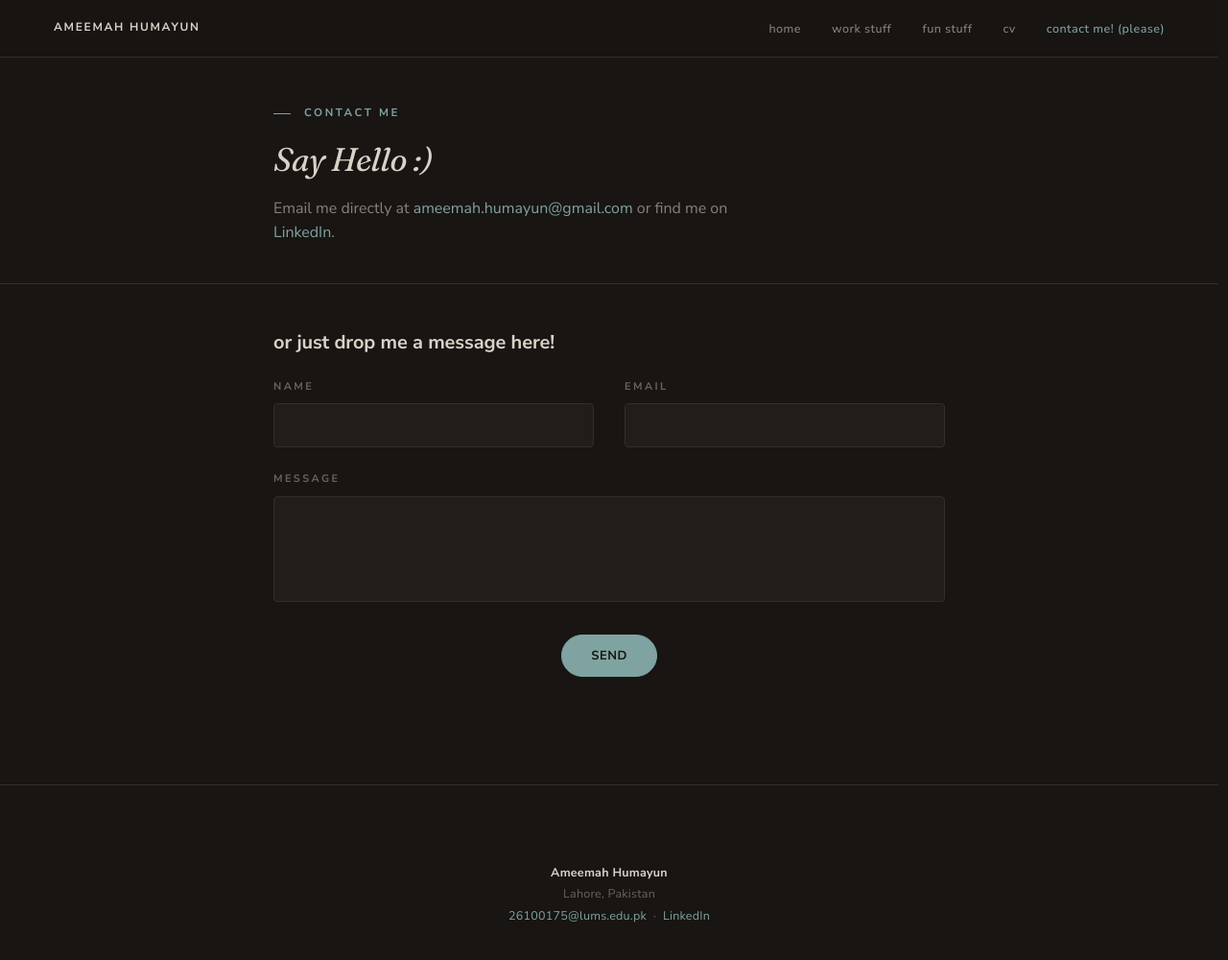
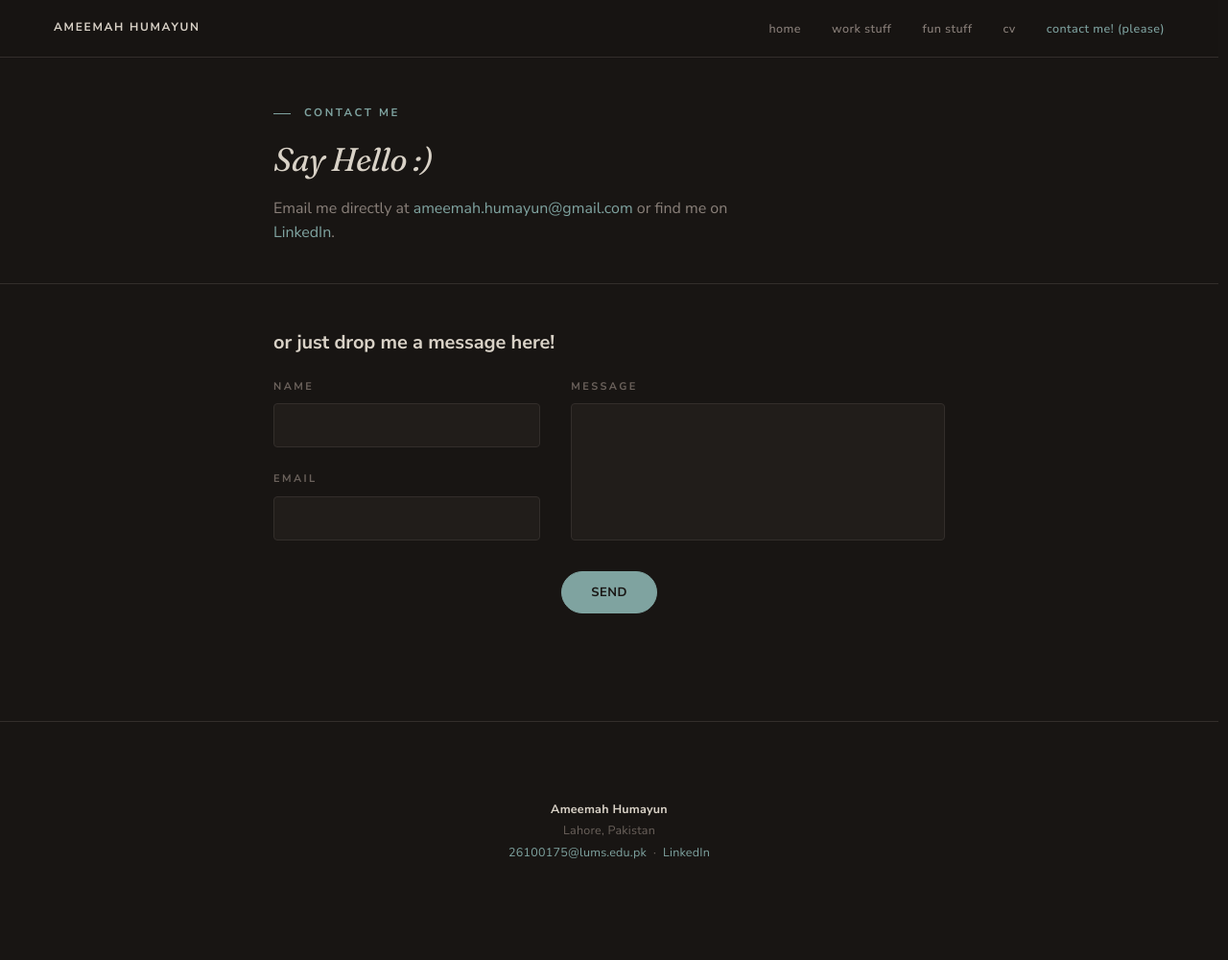
Before and after one commit to ameemahumayun/ameemahumayun.github.io, a Jekyll site: the page built from contact/index.html, in a window 1280 px wide and 1013 px high. Shown: the top 1000 px of the window at 96% size. Built offline with Jekyll 4.4.1, drawn with Linux system fonts in a browser that asks for light colours.

Commit message:
Rearrange contact form: Name/Email stacked left, tall Message right
Matches the layout the user sketched: a narrower left column with
Name above Email, a taller Message field beside them filling the same
height (CSS grid items stretch to row height by default, so the
textarea just flex: 1s into that), and a full-width centered Send
below. Falls back to a single stacked column on mobile.

```diff
--- a/assets/css/components.css
+++ b/assets/css/components.css
@@ -917,12 +917,21 @@ details[open] > .subaccordion__head .subaccordion__chev { transform: rotate(-135
    narrow container (no arbitrary max-width) like everything else on
    the page — a smaller cap left dead space and read as off-center. */
 .contact-form { margin-top: var(--space-3); }
-.contact-form__row {
-  display: flex;
+/* Name + Email stacked in a narrower left column; Message fills a taller
+   right column beside them (grid items stretch to the row height by
+   default, so the textarea can fill: 1 down to match). Send spans full
+   width below, centered. */
+.contact-form__grid {
+  display: grid;
+  grid-template-columns: 1fr 1.4fr;
   gap: var(--space-4);
 }
-.contact-form__row .contact-form__field { flex: 1; min-width: 0; }
-.contact-form__field { margin-bottom: var(--space-3); }
+.contact-form__col {
+  display: flex;
+  flex-direction: column;
+  gap: var(--space-3);
+}
+.contact-form__field { display: flex; flex-direction: column; }
 .contact-form__field label {
   display: block;
   font-size: 11px;
@@ -949,9 +958,10 @@ details[open] > .subaccordion__head .subaccordion__chev { transform: rotate(-135
   border-color: var(--color-accent);
 }
 /* resize: none — a visitor dragging the textarea to some arbitrary size
-   isn't a feature here. */
-.contact-form__field textarea { resize: none; min-height: 110px; }
-.contact-form__submit-row { text-align: center; margin-top: var(--space-2); }
+   isn't a feature here. flex: 1 lets it fill the stretched grid cell so
+   it matches the height of the stacked Name/Email column beside it. */
+.contact-form__field--message textarea { resize: none; flex: 1; min-height: 140px; }
+.contact-form__submit-row { text-align: center; margin-top: var(--space-4); }
 .contact-form__submit {
   padding: 10px 30px;
   border: 1px solid var(--color-accent);
@@ -974,5 +984,6 @@ details[open] > .subaccordion__head .subaccordion__chev { transform: rotate(-135
 .contact-form--sent .contact-form__thanks { display: block; }
 
 @media (max-width: 600px) {
-  .contact-form__row { flex-direction: column; gap: 0; }
+  .contact-form__grid { grid-template-columns: 1fr; }
+  .contact-form__field--message textarea { flex: none; }
 }
--- a/contact/index.html
+++ b/contact/index.html
@@ -26,7 +26,8 @@ active: contact
       <input type="text" name="_honey" style="display:none" tabindex="-1" autocomplete="off">
 
       <div class="contact-form__fields">
-        <div class="contact-form__row">
+        <div class="contact-form__grid">
+          <div class="contact-form__col">
             <div class="contact-form__field">
               <label for="cf-name">Name</label>
               <input type="text" id="cf-name" name="name" required>
@@ -36,9 +37,10 @@ active: contact
               <input type="email" id="cf-email" name="email" required>
             </div>
           </div>
-        <div class="contact-form__field">
+          <div class="contact-form__field contact-form__field--message">
             <label for="cf-message">Message</label>
             <textarea id="cf-message" name="message" required></textarea>
+          </div>
         </div>
         <div class="contact-form__submit-row">
           <button type="submit" class="contact-form__submit">Send</button>
```
Lines whose indentation alone changed are shown as unchanged.
